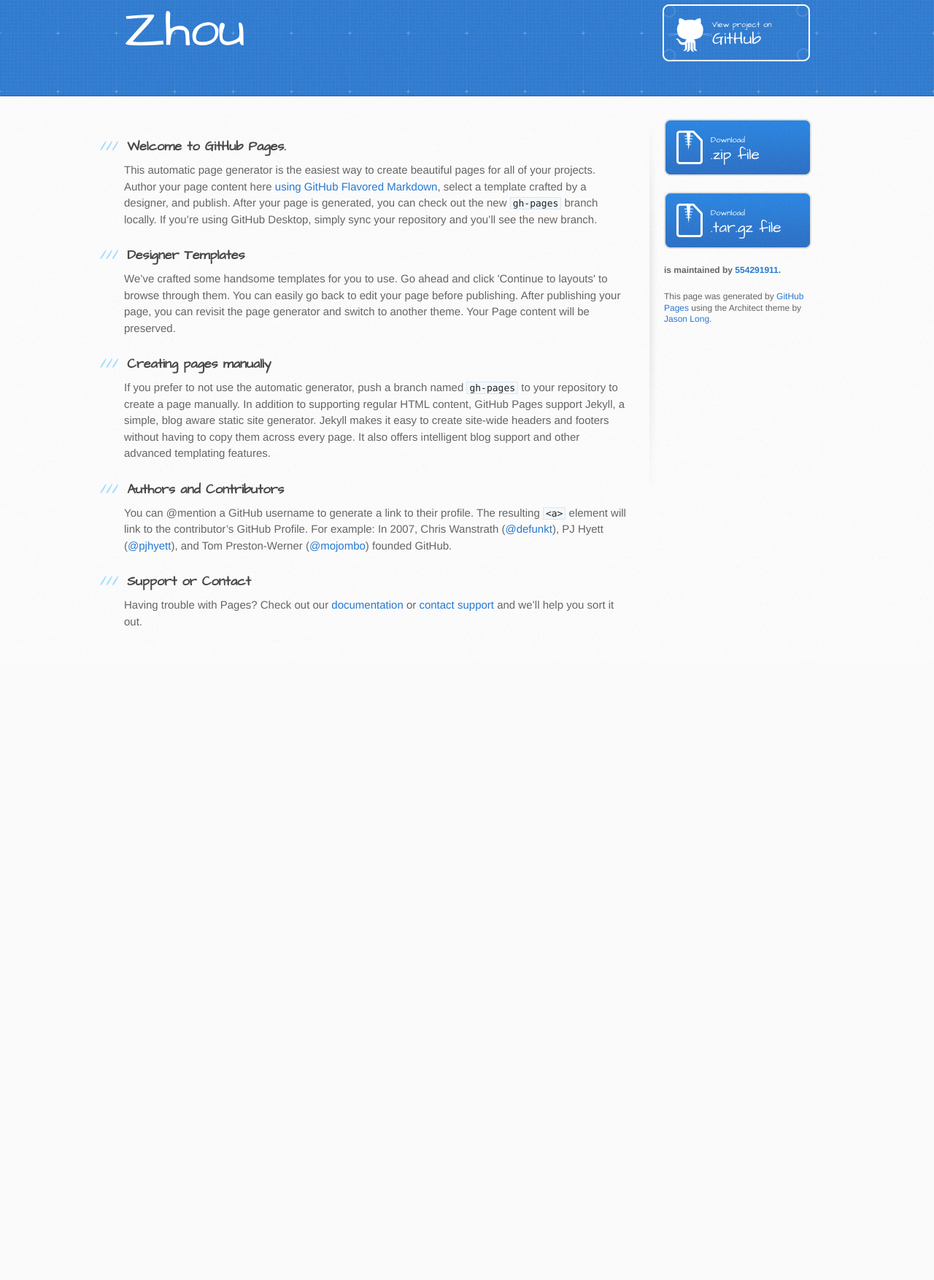
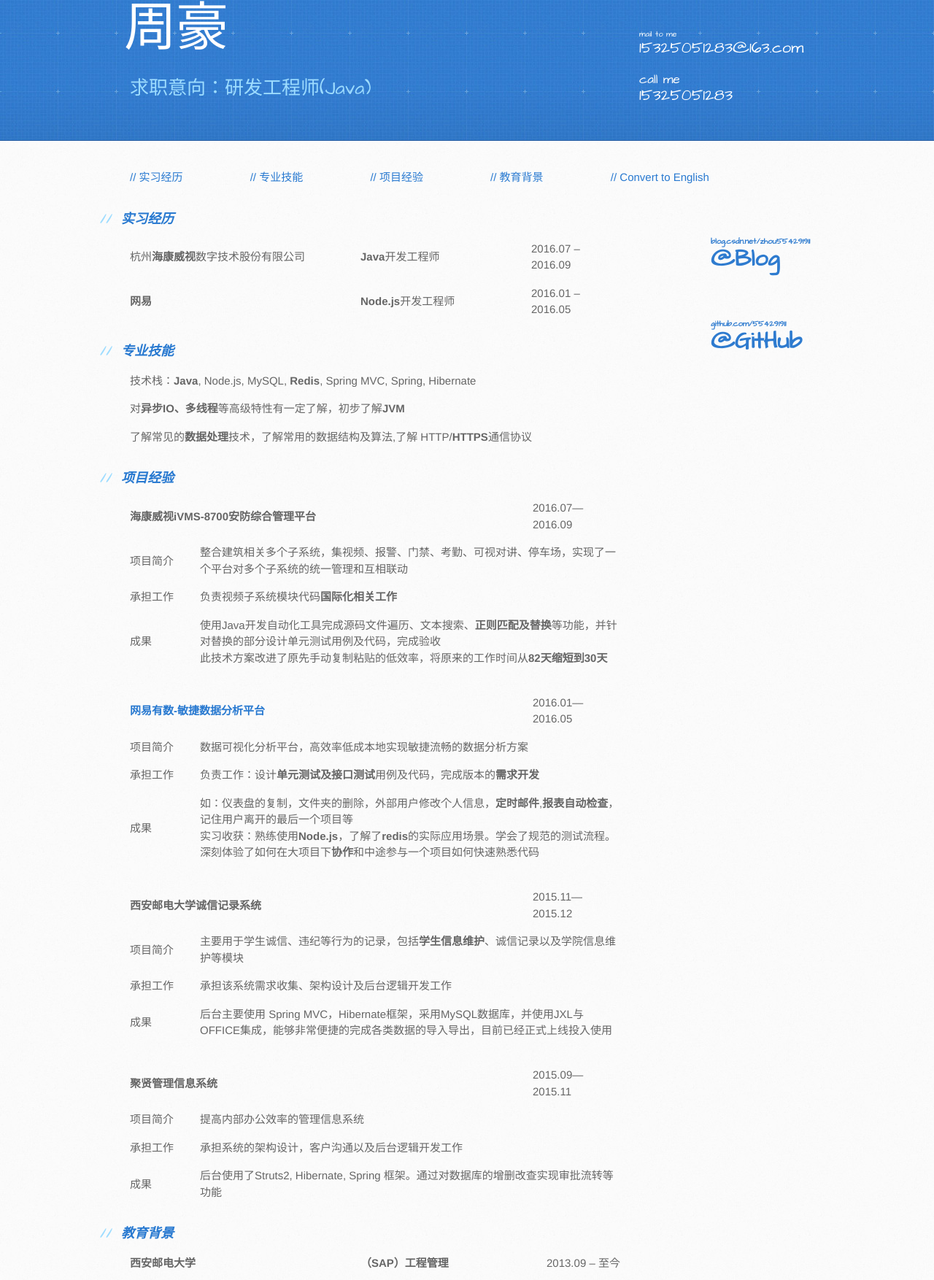
Before and after one commit to 554291911/resume, a plain HTML site: page index.html in a window 1280 px wide. Shown: the part 35-1789 px from the top of the page at 73% size. Before the commit the page ends 941 px from the top, so only its background shows below. Drawn offline with Linux system fonts and the light colour scheme.

Commit message:
中文简历

```diff
--- a/index.html
+++ b/index.html
@@ -8,69 +8,203 @@
     <link rel="stylesheet" type="text/css" href="stylesheets/stylesheet.css" media="screen">
     <link rel="stylesheet" type="text/css" href="stylesheets/github-light.css" media="screen">
     <link rel="stylesheet" type="text/css" href="stylesheets/print.css" media="print">
-
+    <style type="text/css">
+      table, td, th
+      {
+        border:0px;
+        text-align:left;
+      }
+      td
+      {
+        padding:8px;
+      }
+    </style>
     <!--[if lt IE 9]>
     <script src="//html5shiv.googlecode.com/svn/trunk/html5.js"></script>
     <![endif]-->
 
-    <title>Zhou by 554291911</title>
+    <title>周豪Resume</title>
   </head>
 
   <body>
     <header>
       <div class="inner">
-        <h1>Zhou</h1>
-        <h2></h2>
-        <a href="https://github.com/554291911/zhou" class="button"><small>View project on</small> GitHub</a>
+        <h1 id="name" href="#name">周豪</h1>
+
+        <table>
+          <tr>
+            <td width="682px"><h2>求职意向：研发工程师(Java)</h2></td>
+            <td align="right"><font style="font-family: 'Architects Daughter', 'Helvetica Neue', Helvetica, Arial, serif;font-size: 22px;line-height: 0.1;color: #fff;"><small>call me</small><br>15325051283</font></td>
+          </tr>
+        </table>
+        <a href="mailto:15325051283@163.com" target="_blank" class="button"><small>mail to me</small>15325051283@163.com</a>
       </div>
     </header>
 
     <div id="content-wrapper">
       <div class="inner clearfix">
+        <table>
+          <tr>
+            <td><a href="#实习经历">//&nbsp;实习经历</a></td>
+            <td><a href="#专业技能">//&nbsp;专业技能</a></td>
+            <td><a href="#项目经验">//&nbsp;项目经验</a></td>
+            <td><a href="#教育背景">//&nbsp;教育背景</a></td>
+            <td><a href="#">//&nbsp;Convert to English</a></td>
+          </tr>
+        </table>
         <section id="main-content">
           <h3>
-<a id="welcome-to-github-pages" class="anchor" href="#welcome-to-github-pages" aria-hidden="true"><span aria-hidden="true" class="octicon octicon-link"></span></a>Welcome to GitHub Pages.</h3>
-
-<p>This automatic page generator is the easiest way to create beautiful pages for all of your projects. Author your page content here <a href="https://guides.github.com/features/mastering-markdown/">using GitHub Flavored Markdown</a>, select a template crafted by a designer, and publish. After your page is generated, you can check out the new <code>gh-pages</code> branch locally. If you’re using GitHub Desktop, simply sync your repository and you’ll see the new branch.</p>
-
+<a id="实习经历" class="anchor" href="#实习经历" aria-hidden="true"><span aria-hidden="true" class="octicon octicon-link"></span></a><a href="#name">实习经历</a></h3>
+          <table>
+            <tr>
+              <td width="300px">杭州<strong>海康威视</strong>数字技术股份有限公司</td>
+              <td width="218px"><strong>Java</strong>开发工程师</td>
+              <td>2016.07 – 2016.09</td>
+            </tr>
+            <tr>
+              <td><strong>网易</strong></td>
+              <td><strong>Node.js</strong>开发工程师</td>
+              <td>2016.01 – 2016.05</td>
+            </tr>
+          </table>
+          <h3>
+<a id="专业技能" class="anchor" href="#专业技能" aria-hidden="true"><span aria-hidden="true" class="octicon octicon-link"></span></a><a href="#name">专业技能</a></h3>
+          <table>
+            <tr>
+              <td>技术栈：<strong>Java</strong>, Node.js, MySQL, <strong>Redis</strong>, Spring MVC, Spring, Hibernate</td>
+            </tr>
+            <tr>
+              <td>对<strong>异步IO、多线程</strong>等高级特性有一定了解，初步了解<strong>JVM</strong></td>
+            </tr>
+            <tr>
+              <td>了解常见的<strong>数据处理</strong>技术，了解常用的数据结构及算法,了解 HTTP/<strong>HTTPS</strong>通信协议</td>
+            </tr>
+          </table>
+          <h3>
+<a id="项目经验" class="anchor" href="#项目经验" aria-hidden="true"><span aria-hidden="true" class="octicon octicon-link"></span></a><a href="#name">项目经验</a></h3>
+          <table>
+            <tr>
+              <td width="536px"><strong>海康威视iVMS-8700安防综合管理平台</strong></td>
+              <td align="right">2016.07—2016.09</td>
+            </tr>
+          </table>
+          <table>
+            <tr>
+              <td width="80px">项目简介</td>
+              <td align="right">整合建筑相关多个子系统，集视频、报警、门禁、考勤、可视对讲、停车场，实现了一个平台对多个子系统的统一管理和互相联动</td>
+            </tr>
+            <tr>
+              <td width="80px">承担工作</td>
+              <td align="right">负责视频子系统模块代码<strong>国际化相关工作</strong></td>
+            </tr>
+            <tr>
+              <td width="80px">成果</td>
+              <td align="right">使用Java开发自动化工具完成源码文件遍历、文本搜索、<strong>正则匹配及替换</strong>等功能，并针对替换的部分设计单元测试用例及代码，完成验收<br>
+                此技术方案改进了原先手动复制粘贴的低效率，将原来的工作时间从<strong>82天缩短到30天</strong>
+              </td>
+            </tr>
+          </table>
+          <br>
+          <table>
+            <tr>
+              <td width="536px"><strong><a href="https://youdata.163.com/" target="_blank">网易有数-敏捷数据分析平台</a></strong></td>
+              <td align="right">2016.01—2016.05</td>
+            </tr>
+          </table>
+          <table>
+            <tr>
+              <td width="80px">项目简介</td>
+              <td align="right">数据可视化分析平台，高效率低成本地实现敏捷流畅的数据分析方案</td>
+            </tr>
+            <tr>
+              <td width="80px">承担工作</td>
+              <td align="right">负责工作：设计<strong>单元测试及接口测试</strong>用例及代码，完成版本的<strong>需求开发</strong></td>
+            </tr>
+            <tr>
+              <td width="80px">成果</td>
+              <td align="right">如：仪表盘的复制，文件夹的删除，外部用户修改个人信息，<strong>定时邮件</strong>,<strong>报表自动检查</strong>，记住用户离开的最后一个项目等
+                <br>实习收获：熟练使用<strong>Node.js</strong>，了解了<strong>redis</strong>的实际应用场景。学会了规范的测试流程。深刻体验了如何在大项目下<strong>协作</strong>和中途参与一个项目如何快速熟悉代码
+              </td>
+            </tr>
+          </table>
+          <br>
+          <table>
+            <tr>
+              <td width="536px"><strong>西安邮电大学诚信记录系统</strong></td>
+              <td align="right">2015.11—2015.12</td>
+            </tr>
+          </table>
+          <table>
+            <tr>
+              <td width="80px">项目简介</td>
+              <td align="right">主要用于学生诚信、违纪等行为的记录，包括<strong>学生信息维护</strong>、诚信记录以及学院信息维护等模块 </td>
+            </tr>
+            <tr>
+              <td width="80px">承担工作</td>
+              <td align="right">承担该系统需求收集、架构设计及后台逻辑开发工作</td>
+            </tr>
+            <tr>
+              <td width="80px">成果</td>
+              <td align="right">后台主要使用 Spring MVC，Hibernate框架，采用MySQL数据库，并使用JXL与OFFICE集成，能够非常便捷的完成各类数据的导入导出，目前已经正式上线投入使用
+              </td>
+            </tr>
+          </table>
+          <br>
+          <table>
+            <tr>
+              <td width="536px"><strong>聚贤管理信息系统</strong></td>
+              <td align="right">2015.09—2015.11</td>
+            </tr>
+          </table>
+          <table>
+            <tr>
+              <td width="80px">项目简介</td>
+              <td align="right">提高内部办公效率的管理信息系统</td>
+            </tr>
+            <tr>
+              <td width="80px">承担工作</td>
+              <td align="right">承担系统的架构设计，客户沟通以及后台逻辑开发工作</td>
+            </tr>
+            <tr>
+              <td width="80px">成果</td>
+              <td align="right">后台使用了Struts2, Hibernate, Spring 框架。通过对数据库的增删改查实现审批流转等功能
+              </td>
+            </tr>
+          </table>
+          <h3>
+<a id="教育背景" class="anchor" href="#教育背景" aria-hidden="true"><span aria-hidden="true" class="octicon octicon-link"></span></a><a href="#name">教育背景</a></h3>
+          <table>
+            <tr>
+              <td width="300px"><strong>西安邮电大学</strong></td>
+              <td width="239px"><strong>（SAP）工程管理</strong></td>
+              <td>2013.09 – 至今</td>
+            </tr>
+          </table>
+          <table>
+            <tr>
+              <td width="575px">专业成绩2/70，国家奖学金，英语六级508，加入中国共产党，“三创”大赛陕西省二等奖</td>
+              <td align="right">2014 - 2015</td>
+            </tr>
+            <tr>
+              <td>专业成绩3/70，校级奖学金，三好学生称号，挑战杯陕西省三等奖</td>
+              <td>2013 - 2014</td>
+            </tr>
+          </table>
 <h3>
-<a id="designer-templates" class="anchor" href="#designer-templates" aria-hidden="true"><span aria-hidden="true" class="octicon octicon-link"></span></a>Designer Templates</h3>
-
-<p>We’ve crafted some handsome templates for you to use. Go ahead and click 'Continue to layouts' to browse through them. You can easily go back to edit your page before publishing. After publishing your page, you can revisit the page generator and switch to another theme. Your Page content will be preserved.</p>
-
-<h3>
-<a id="creating-pages-manually" class="anchor" href="#creating-pages-manually" aria-hidden="true"><span aria-hidden="true" class="octicon octicon-link"></span></a>Creating pages manually</h3>
-
-<p>If you prefer to not use the automatic generator, push a branch named <code>gh-pages</code> to your repository to create a page manually. In addition to supporting regular HTML content, GitHub Pages support Jekyll, a simple, blog aware static site generator. Jekyll makes it easy to create site-wide headers and footers without having to copy them across every page. It also offers intelligent blog support and other advanced templating features.</p>
-
-<h3>
-<a id="authors-and-contributors" class="anchor" href="#authors-and-contributors" aria-hidden="true"><span aria-hidden="true" class="octicon octicon-link"></span></a>Authors and Contributors</h3>
-
-<p>You can @mention a GitHub username to generate a link to their profile. The resulting <code>&lt;a&gt;</code> element will link to the contributor’s GitHub Profile. For example: In 2007, Chris Wanstrath (<a href="https://github.com/defunkt" class="user-mention">@defunkt</a>), PJ Hyett (<a href="https://github.com/pjhyett" class="user-mention">@pjhyett</a>), and Tom Preston-Werner (<a href="https://github.com/mojombo" class="user-mention">@mojombo</a>) founded GitHub.</p>
-
-<h3>
-<a id="support-or-contact" class="anchor" href="#support-or-contact" aria-hidden="true"><span aria-hidden="true" class="octicon octicon-link"></span></a>Support or Contact</h3>
-
-<p>Having trouble with Pages? Check out our <a href="https://help.github.com/pages">documentation</a> or <a href="https://github.com/contact">contact support</a> and we’ll help you sort it out.</p>
-        </section>
+<a id="support-or-contact" class="anchor" href="#support-or-contact" aria-hidden="true"><span aria-hidden="true" class="octicon octicon-link"></span></a>Edited on September 14th, 2016.</h3>
+</section>
 
         <aside id="sidebar">
-          <a href="https://github.com/554291911/zhou/zipball/master" class="button">
-            <small>Download</small>
-            .zip file
+          <a href="http://blog.csdn.net/zhou554291911" target="_blank" class="button">
+            <h2><small><font color="#2e7bcf">blog.csdn.net/zhou554291911</font></small>
+            <font color="#2e7bcf">@Blog</font></h2>
           </a>
-          <a href="https://github.com/554291911/zhou/tarball/master" class="button">
-            <small>Download</small>
-            .tar.gz file
+          <a href="https://github.com/554291911" target="_blank" class="button">
+            <h2><small><font color="#2e7bcf">github.com/554291911</font></small>
+            <font color="#2e7bcf">@GitHub</font></h2>
           </a>
-
-          <p class="repo-owner"><a href="https://github.com/554291911/zhou"></a> is maintained by <a href="https://github.com/554291911">554291911</a>.</p>
-
-          <p>This page was generated by <a href="https://pages.github.com">GitHub Pages</a> using the Architect theme by <a href="https://twitter.com/jasonlong">Jason Long</a>.</p>
         </aside>
       </div>
     </div>
-
-
   </body>
 </html>
--- a/stylesheets/stylesheet.css
+++ b/stylesheets/stylesheet.css
@@ -502,14 +502,15 @@
   width: 200px;
   min-height: 504px;
   padding-left: 20px;
-  font-size: 12px;
+  font-size: 14px;
   line-height: 1.3;
-  background: transparent url(../images/sidebar-bg.jpg) 0 0 no-repeat;
 }
 
 aside#sidebar p.repo-owner,
 aside#sidebar p.repo-owner a {
   font-weight: bold;
+  font-size: 22px;
+  font-family: 'Architects Daughter', 'Helvetica Neue', Helvetica, Arial, serif;
 }
 
 #downloads {
@@ -517,12 +518,12 @@
 }
 
 a.button {
-  width: 134px;
+  width: 234px;
   height: 58px;
-  padding-top: 22px;
+  padding-top: 35px;
   padding-left: 68px;
   font-family: 'Architects Daughter', 'Helvetica Neue', Helvetica, Arial, serif;
-  font-size: 23px;
+  font-size: 22px;
   line-height: 1.2;
   color: #fff;
 }
@@ -534,7 +535,6 @@
   position: absolute;
   top: 0;
   right: 0;
-  background: transparent url(../images/github-button.png) 0 0 no-repeat;
 }
 aside a.button {
   display: block;
@@ -542,7 +542,6 @@
   padding-left: 64px;
   margin-bottom: 20px;
   font-size: 21px;
-  background: transparent url(../images/download-button.png) 0 0 no-repeat;
 }
 
 code, pre {
@@ -647,17 +646,20 @@
 #main-content h3 {
   margin-top: 24px;
   margin-bottom: 8px;
-  font-family: 'Architects Daughter', 'Helvetica Neue', Helvetica, Arial, serif;
+  font-family: '宋体','Architects Daughter', 'Helvetica Neue', Helvetica, Arial, serif;
+  font-style:italic;
+  font-weight:bold;
   font-size: 18px;
   font-weight: bold;
-  color: #474747;
+  color: #000099;
   text-indent: 3px;
 }
 
 #main-content h3:before {
   padding-right: 0.3em;
   margin-left: -2em;
-  content: "///";
+  font-style:normal;
+  content: "//";
   color: #9ddcff;
 }
 
```
